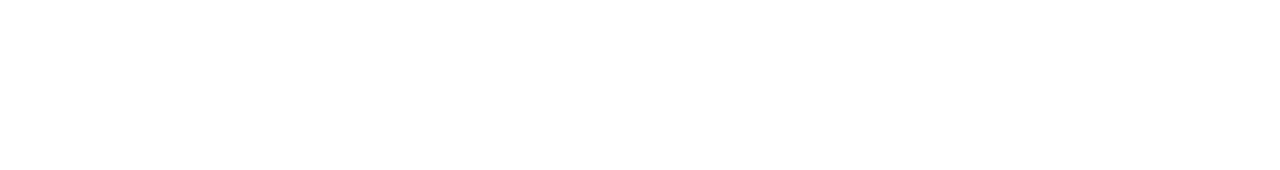
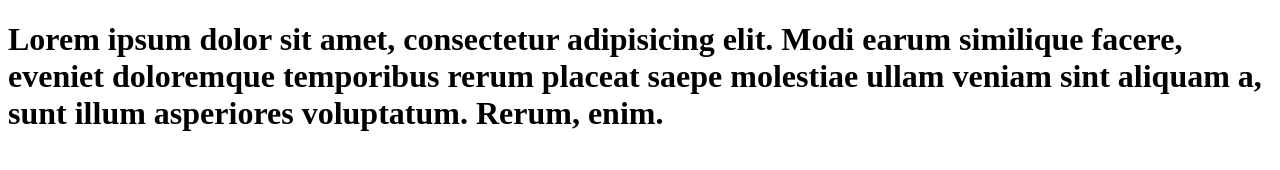
Before and after one commit to miniolya2021/fikus, a plain HTML site: page index.html in a window 1280 px wide. Drawn offline with Linux system fonts and the light colour scheme.

Commit message:
rer
qwerfghj

```diff
--- a/index.html
+++ b/index.html
@@ -5,6 +5,6 @@
     <title>Document</title>
 </head>
 <body>
-
+    <h1>Lorem ipsum dolor sit amet, consectetur adipisicing elit. Modi earum similique facere, eveniet doloremque temporibus rerum placeat saepe molestiae ullam veniam sint aliquam a, sunt illum asperiores voluptatum. Rerum, enim.</h1>
 </body>
 </html>
```
